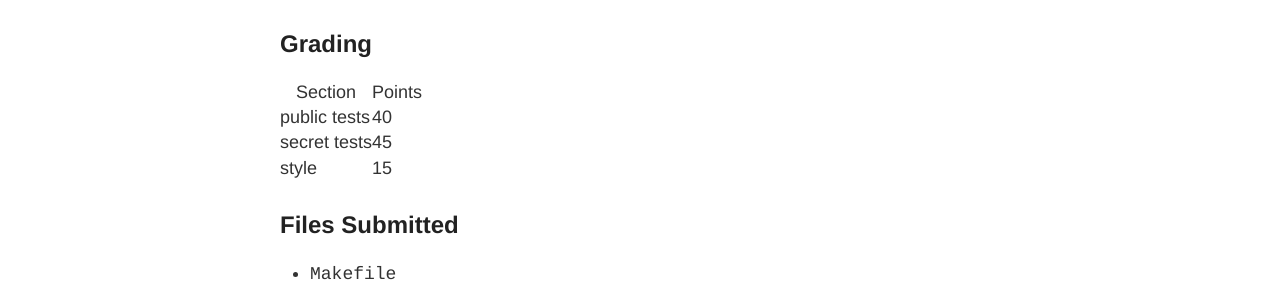
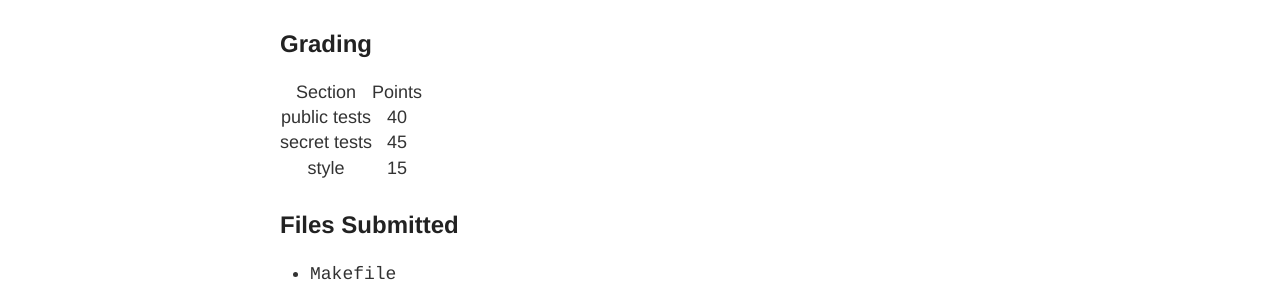
Before and after one commit to hybras/hybras.github.io, a Jekyll site: the page built from _posts/2020-10-31-CMSC-216-Project-8.md, in a window 1280 px wide. Shown: the part 1235-1525 px from the top of the page. Built offline with Jekyll 4.4.1, drawn with Linux system fonts in a browser that asks for light colours.

Commit message:
Align table columns

```diff
--- a/_posts/2020-10-31-CMSC-216-Project-8.md
+++ b/_posts/2020-10-31-CMSC-216-Project-8.md
@@ -42,11 +42,11 @@ Several conditions of the project were omitted, on the assumptions that they wer
 
 ## Grading
 
-| Section      | Points |
-| ------------ | ------ |
-| public tests | 40     |
-| secret tests | 45     |
-| style        | 15     |
+|   Section    | Points |
+| :----------: | :----: |
+| public tests |   40   |
+| secret tests |   45   |
+|    style     |   15   |
 
 ## Files Submitted
 
```
